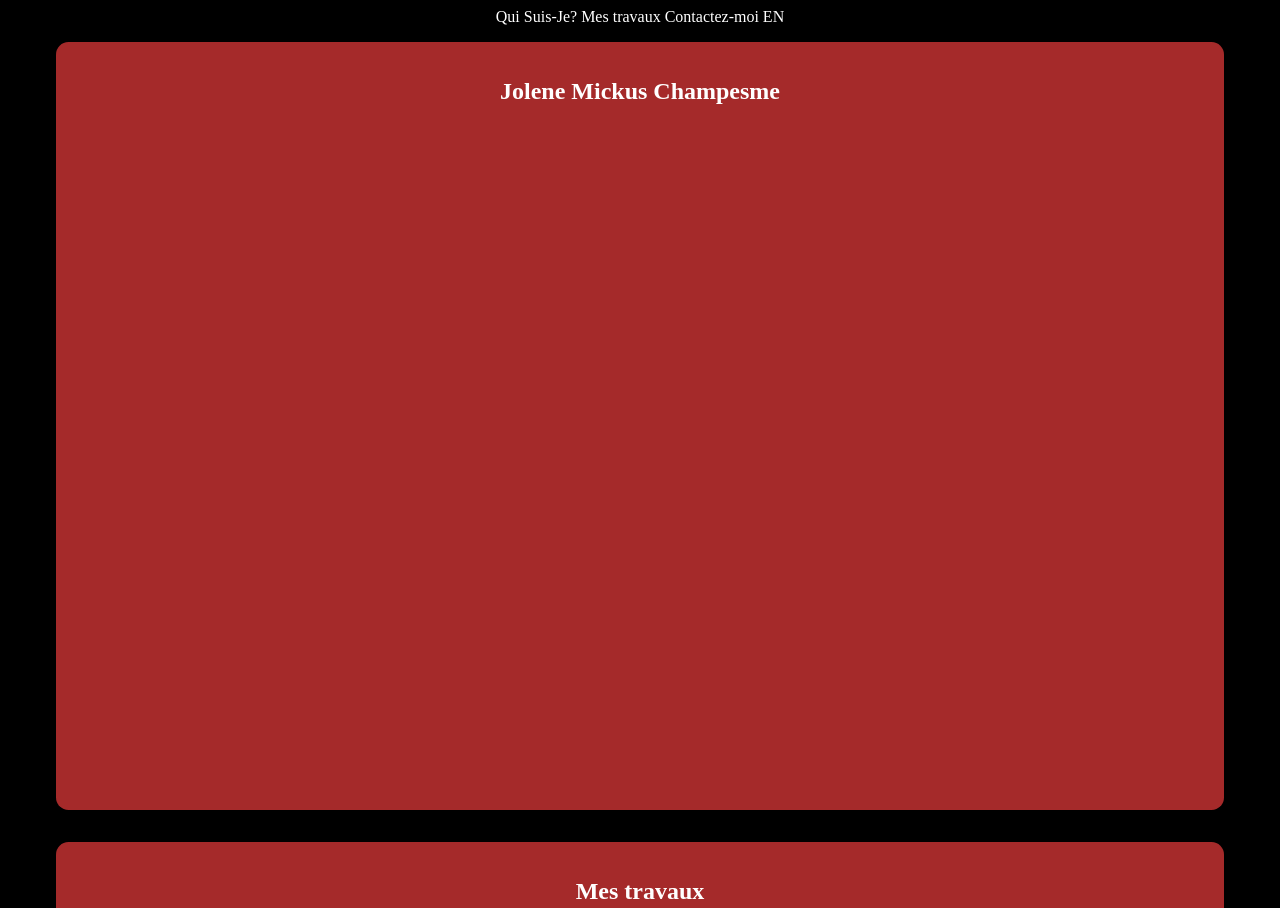
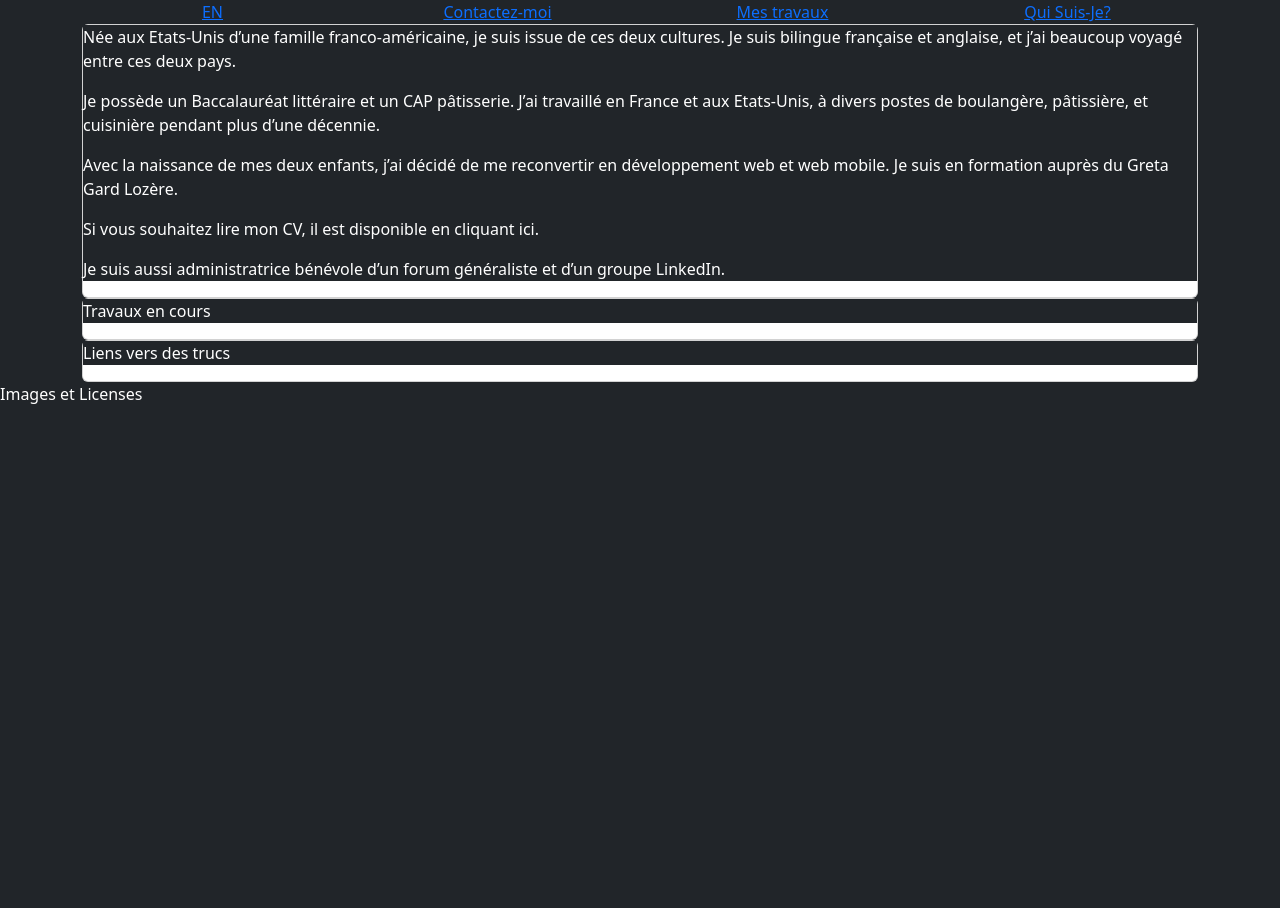
Before and after one commit to JoleneDwwm/miniBrief3, a plain HTML site: page index.html in a window 1280 px wide. Shown: the top 908 px of the page. After the commit the page ends 800 px from the top, so only its background shows below. Drawn offline with nearby package versions, Linux system fonts and the light colour scheme.

Commit message:
tuesday update

```diff
--- a/index.html
+++ b/index.html
@@ -1,60 +1,92 @@
-<!DOCTYPE html>
-<html lang="fr">
+<!doctype html>
+<html lang="en">
+
 <head>
-    <meta charset="UTF-8">
-    <meta name="viewport" content="width=device-width, initial-scale=1.0">
+    <meta charset="utf-8">
+    <meta name="viewport" content="width=device-width, initial-scale=1">
     <link href="images/faviconPortfolio.png" rel="icon" type="image/x-icon">
-    <link href="styles/styles.css" rel="stylesheet" type="text/css">
-    <link href="https://fonts.googleapis.com/css2?family=Merriweather+Sans:wght@300&display=swap" rel="stylesheet">
-    <title>Portfolio Mickus Champesme</title>
+    <title>Portfolio</title>
+    <link href="https://cdn.jsdelivr.net/npm/bootstrap@5.2.3/dist/css/bootstrap.min.css" rel="stylesheet"
+        integrity="sha384-rbsA2VBKQhggwzxH7pPCaAqO46MgnOM80zW1RWuH61DGLwZJEdK2Kadq2F9CUG65" crossorigin="anonymous">
+        <script type="text/javascript" src="js/script.js"></script>
 </head>
-<header>
-    <nav>
-        <a href="#QSJ">Qui Suis-Je?</a>
-        <a href="#Works">Mes travaux</a>
-        <a href="#Contact">Contactez-moi</a>
-        <a href="indexEN.html">EN</a>
-    </nav>
+<header class="bg-dark">
+    <div class="container bg-dark">
+        <div class="row text-center">
+            <div class="col"><a href="indexEN.html">EN</a></div>
+            <div class="col"><a href="#Contact">Contactez-moi</a></div>
+            <div class="col"><a href="#Works">Mes travaux</a></div>
+            <div class="col"><a href="#QSJ">Qui Suis-Je?</a></div>
+        </div>
+    </div>
 </header>
-<body>
-    <div class="flip" id="QSJ">
-        <div class="flip__card">
-            <div class="flip__card__front">
-                <h2>Jolene Mickus Champesme</h2>
+
+<body class="bg-dark">
+    <div class="container">
+        <div class="row justify-content-center">
+            <div class="flip">
+                <div class="card">
+                    <div class="face front">
+                        <div class="inner">
+
                         </div>
-            <div class="flip__card__back">
-                <p>Née aux Etats-Unis d’une famille franco-américaine, je suis issue de ces deux cultures. Je suis bilingue française et anglaise, et j’ai beaucoup voyagé entre ces deux pays.</p>
-                <p>Je possède un Baccalauréat littéraire et un CAP pâtisserie. J’ai travaillé en France et aux Etats-Unis, à divers postes de boulangère, pâtissière, et cuisinière pendant plus d’une décennie.</p>
-                <p>Avec la naissance de mes deux enfants, j’ai décidé de me reconvertir en développement web et web mobile. Je suis en formation auprès du Greta Gard Lozère.</p>
+                    </div>
+                    <div class="face back">
+                        <div class="inner bg-dark text-white" style="max-width: 1200px;" id="QSJ">
+                            <p>Née aux Etats-Unis d’une famille franco-américaine, je suis issue de ces deux cultures.
+                                Je suis bilingue française et anglaise, et j’ai beaucoup voyagé entre ces deux pays.</p>
+                            <p>Je possède un Baccalauréat littéraire et un CAP pâtisserie. J’ai travaillé en France et
+                                aux Etats-Unis, à divers postes de boulangère, pâtissière, et cuisinière pendant plus
+                                d’une décennie.</p>
+                            <p>Avec la naissance de mes deux enfants, j’ai décidé de me reconvertir en développement web
+                                et web mobile. Je suis en formation auprès du Greta Gard Lozère.</p>
                             <p>Si vous souhaitez lire mon CV, il est disponible en cliquant ici.</p>
-                <p>Je suis aussi administratrice bénévole d’un forum généraliste et d’un groupe LinkedIn. </p>
+                            <p>Je suis aussi administratrice bénévole d’un forum généraliste et d’un groupe LinkedIn.
+                            </p>
                         </div>
                     </div>
                 </div>
-    <div class="flip" id="Works">
-        <div class="flip__card">
-            <div class="flip__card__front">
-                <h2>Mes travaux</h2>
             </div>
-            <div class="flip__card__back">
-                <p>Ici ce que j'ai fait jusque-là (c'est à dire rien pour le moment).</p>
+        </div>
+        <div class="row justify-content-center">
+            <div class="flip">
+                <div class="card">
+                    <div class="face front">
+                        <div class="inner">
+
+                        </div>
+                    </div>
+                    <div class="face back">
+                        <div class="inner bg-dark text-white" style="max-width: 1200px;" id="Works">
+                            <p>Travaux en cours</p>
                         </div>
                     </div>
                 </div>
-    <div class="flip" id="Contact">
-        <div class="flip__card">
-            <div class="flip__card__front">
-                <h2>Contactez-moi</h2>
             </div>
-            <div class="flip__card__back">
-                <p>Liens vers genre LinkedIn</p>
+        </div>
+        <div class="row justify-content-center">
+            <div class="flip">
+                <div class="card">
+                    <div class="face front">
+                        <div class="inner">
+
+                        </div>
+                    </div>
+                    <div class="face back">
+                        <div class="inner bg-dark text-white" style="max-width:1200px;" id="Contact">
+                            <p>Liens vers des trucs</p>
                         </div>
                     </div>
                 </div>
+            </div>
+        </div>
+    </div>
+    <script src="https://cdn.jsdelivr.net/npm/bootstrap@5.2.3/dist/js/bootstrap.bundle.min.js"
+        integrity="sha384-kenU1KFdBIe4zVF0s0G1M5b4hcpxyD9F7jL+jjXkk+Q2h455rYXK/7HAuoJl+0I4"
+        crossorigin="anonymous"></script>
 </body>
-<footer>
-    <div>
+<footer class="bg-dark text-white">
     <p>Images et Licenses</p>
-    </div>
 </footer>
+
 </html>
--- /dev/null
+++ b/js/script.js
@@ -0,0 +1,4 @@
+$('.flip').hover(function(){
+    $(this).find('.card').toggleClass('flipped');
+
+});
--- a/styles/styles.css
+++ b/styles/styles.css
@@ -1,78 +1,59 @@
-*{
-    margin: none;
-    padding: none;
-    box-sizing: border-box;
-}
-header{
-    position: sticky;
-    top: 0;
-    left: 0;
-    right: 0;
-    z-index: 1802;
-    display: block;
-    background-color: rgb(0, 0, 0);
-    color: rgb(255, 255, 255);
+.flip {
+    -webkit-perspective: 800;
+    perspective: 800;
+    position: relative;
     text-align: center;
 }
-body{
-    background-color: rgb(0, 0, 0);
-    color: rgb(255, 255, 255);
-    justify-content: center;
+
+.flip .card.flipped {
+    -webkit-transform: rotatey(-180deg);
+    transform: rotatey(-180deg);
 }
-footer{
-    background-color: rgb(0, 0, 0);
-    color: rgb(255, 255, 255);
-    text-align: center;
+
+.flip .card {
+    width: 270px;
+    height: 178px;
+    -webkit-transform-style: preserve-3d;
+    -webkit-transition: 0.5s;
+    transform-style: preserve-3d;
+    transition: 0.5s;
+    background-color: #fff;
+
 }
-nav{
-    justify-content: space-between center;
+
+.flip .card .face {
+    -webkit-backface-visibility: hidden;
+    backface-visibility: hidden;
+    z-index: 2;
 }
-a{
-    text-decoration: none;
-    outline: none;
-    color: rgb(255, 255, 255);
+
+.flip .card .front {
+    position: absolute;
+    width: 270px;
+    z-index: 1;
 }
-.flip{
-    width: 300px;
-    height: 450px;
-    margin-left: auto;
-    margin-right: auto;
-    border-radius: 12.5px;
-    padding: 1rem;
+
+.flip .card .front img {
+    width: 270px;
+    height: 100%;
 }
-.flip__card{
-    width: 100%;
-    height: 100%;
-    border-radius: 12.5px;
-    position: relative;
-    transition: transform 2s;
-    transform-style: preserve-3d;
+
+.flip .card .img {
+    position: relaitve;
+    width: 270px;
+    height: 178px;
+    z-index: 1;
+    border: 2px solid #000;
 }
-.flip:hover .flip__card{
-    transform: rotateY(180deg);
+
+.flip .card .back {
+    padding-top: 10%;
+    -webkit-transform: rotatey(-180deg);
+    transform: rotatey(-180deg);
+    position: absolute;
 }
-.flip__card__front, .flip__card__back{
-    width: 100%;
-    height: 100%;
-    border-radius: 12.5px;
-    padding: 1rem;
-    position: absolute;
-    backface-visibility: hidden;
-    display: block;
-    justify-content: center;
-    justify-items: center;
+
+.inner {
+    margin: 0px !important;
+    width: 270px;
 }
-.flip__card__front{
-    background-color: brown;
-}
-.flip__card__back{
-    background-color: antiquewhite;
-    color: black;
-    transform: rotateY(180deg);
-}
-@media(min-width:1200px){
-    .flip{
-        width: 1200px;
-        height: 800px;
-    }
-}
--- /dev/null
+++ b/styles/stylesNoBS.css
@@ -0,0 +1,84 @@
+*{
+    margin: none;
+    padding: none;
+    box-sizing: border-box;
+    font-family: 'Merriweather Sans', sans-serif;
+}
+header{
+    position: sticky;
+    top: 0;
+    left: 0;
+    right: 0;
+    z-index: 1802;
+    display: block;
+    background-color: rgb(0, 0, 0);
+    color: rgb(255, 255, 255);
+    text-align: center;
+    padding: 1%;
+}
+header nav{
+    display: grid;
+    grid-template-columns: repeat(4, 1fr);
+}
+header nav a{
+    align-content: center;
+}
+body{
+    background-color: rgb(0, 0, 0);
+    color: rgb(255, 255, 255);
+    justify-content: center;
+}
+footer{
+    background-color: rgb(0, 0, 0);
+    color: rgb(255, 255, 255);
+    text-align: center;
+}
+a{
+    text-decoration: none;
+    outline: none;
+    color: rgb(255, 255, 255);
+}
+.flip{
+    width: 300px;
+    height: 450px;
+    margin-left: auto;
+    margin-right: auto;
+    border-radius: 12.5px;
+    padding: 1rem;
+}
+.flip__card{
+    width: 100%;
+    height: 100%;
+    border-radius: 12.5px;
+    position: relative;
+    transition: transform 2s;
+    transform-style: preserve-3d;
+}
+.flip:hover .flip__card{
+    transform: rotateY(180deg);
+}
+.flip__card__front, .flip__card__back{
+    width: 100%;
+    height: 100%;
+    border-radius: 12.5px;
+    padding: 1rem;
+    position: absolute;
+    backface-visibility: hidden;
+    display: block;
+    justify-content: center;
+    justify-items: center;
+}
+.flip__card__front{
+    background-color: brown;
+}
+.flip__card__back{
+    background-color: antiquewhite;
+    color: black;
+    transform: rotateY(180deg);
+}
+@media(min-width:1200px){
+    .flip{
+        width: 1200px;
+        height: 800px;
+    }
+}
```
Also changed, not shown: indexBootStrap.html (deleted, +0 -26 lines), indexNoBS.html (added, +60 -0 lines), 1 other file. Lines whose indentation alone changed are shown as unchanged.
